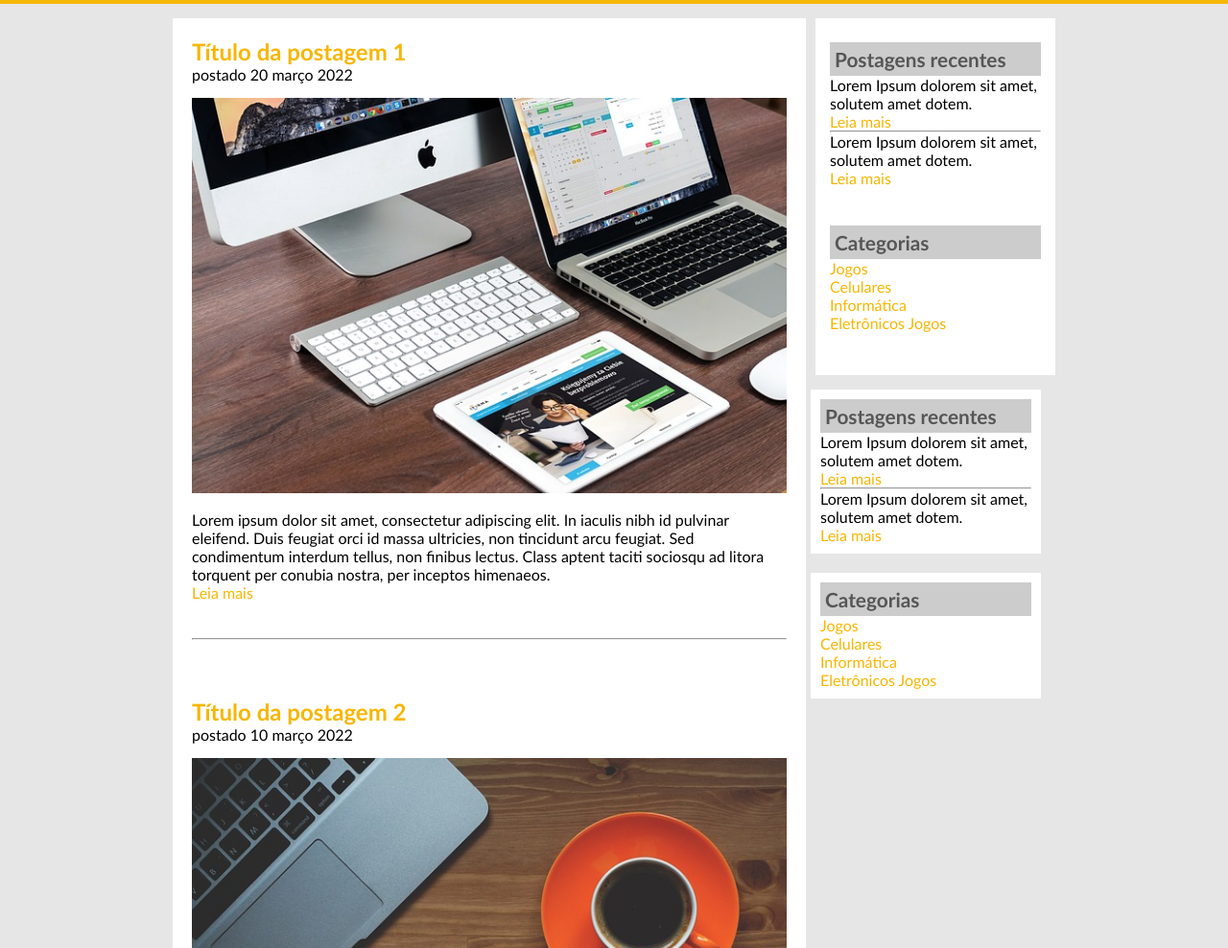
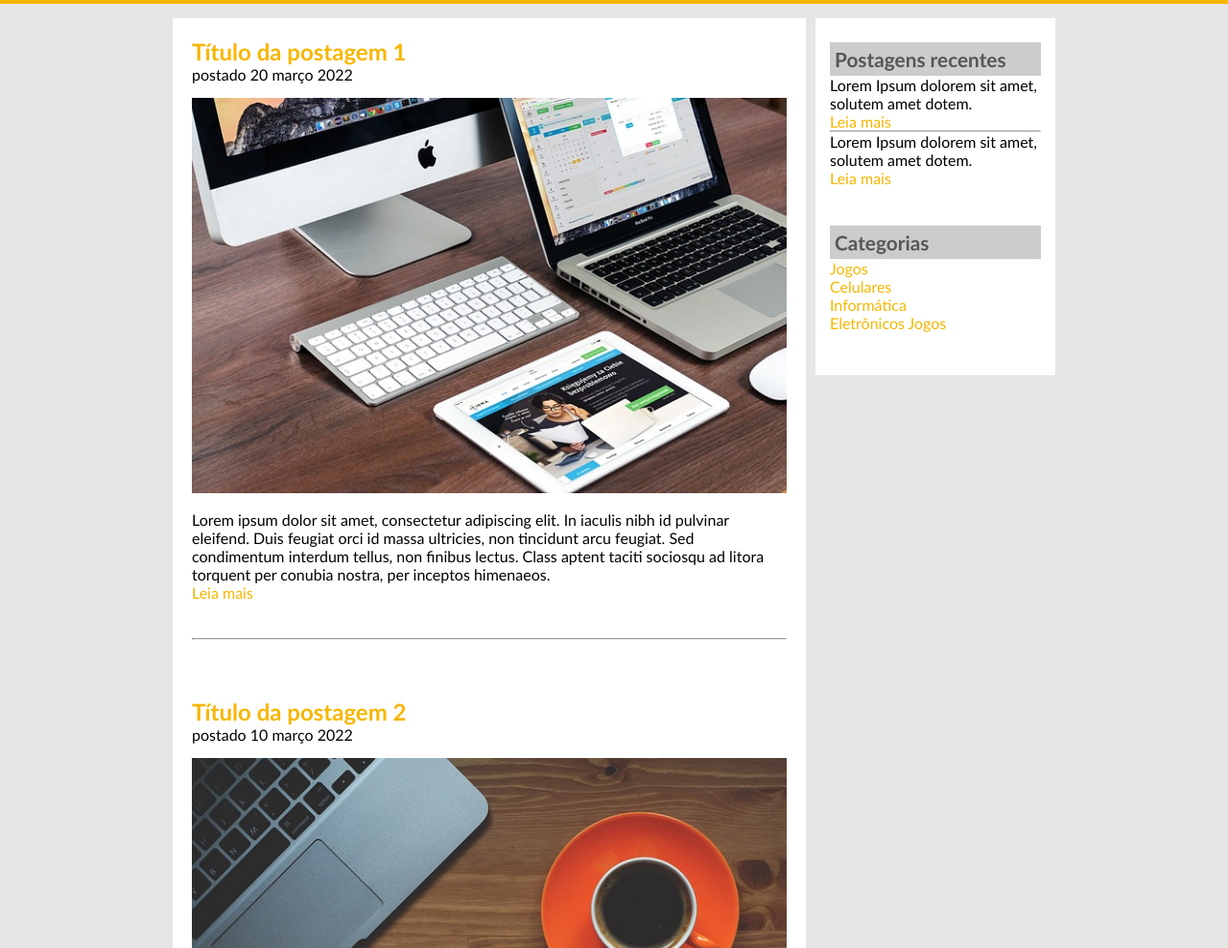
Before and after one commit to VictorVital10/projeto-tecblog, a plain HTML site: page index.html in a window 1280 px wide. Shown: the part 112-1100 px from the top of the page at 96% size. Drawn offline with Linux system fonts and the light colour scheme.

Commit message:
Correções no arquivo 'index.html' e adição do 'readme'

```diff
--- a/index.html
+++ b/index.html
@@ -18,10 +18,10 @@
 
              <div class="botoes">
                  <a href="index.html">Home</a>
-                 <a href="jogos.html">Jogos</a>
-                 <a href="celulares.html">Celulares</a>
-                 <a href="informatica.html">Informática</a>
-                 <a href="eletronicos.html">Eletrônicos</a>
+                 <a href="index.html">Jogos</a>
+                 <a href="index.html">Celulares</a>
+                 <a href="index.html">Informática</a>
+                 <a href=>Eletrônicos</a>
              </div>
 
 
@@ -117,29 +117,6 @@
 
         </div>
 
-            <!--inicio àrea lateral esquerda-->
-        <div id="area-lateral-esquerda">
-
-            <div class="conteudo-lateral-esquerda"><h4>Postagens recentes</h4>
-                Lorem Ipsum dolorem sit amet, solutem amet dotem. <br>
-                <a href="">Leia mais</a>
-                <hr>
-                Lorem Ipsum dolorem sit amet, solutem amet dotem. <br>
-                <a href="">Leia mais</a>
-            </div>
-
-
-
-            <div class="conteudo-lateral-esquerda"><h4>Categorias</h4>
-                <a href="">Jogos</a> <br>
-                <a href="">Celulares</a><br>
-                <a href="">Informática</a><br>
-                <a href="">Eletrônicos</a>
-                <a href="">Jogos</a>
-
-            </div>
-
-        </div>
 
 
         <div id="rodape">
```
Also changed, not shown: 1 other file.
